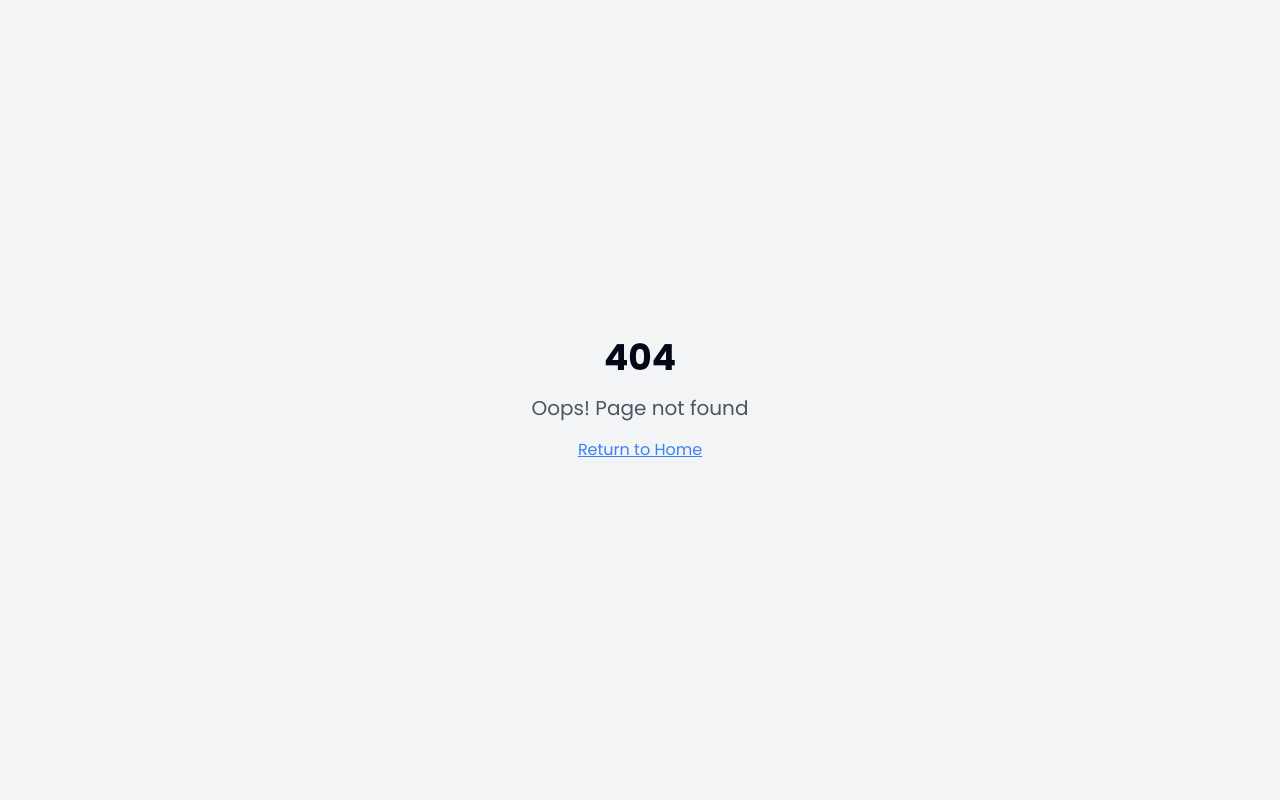
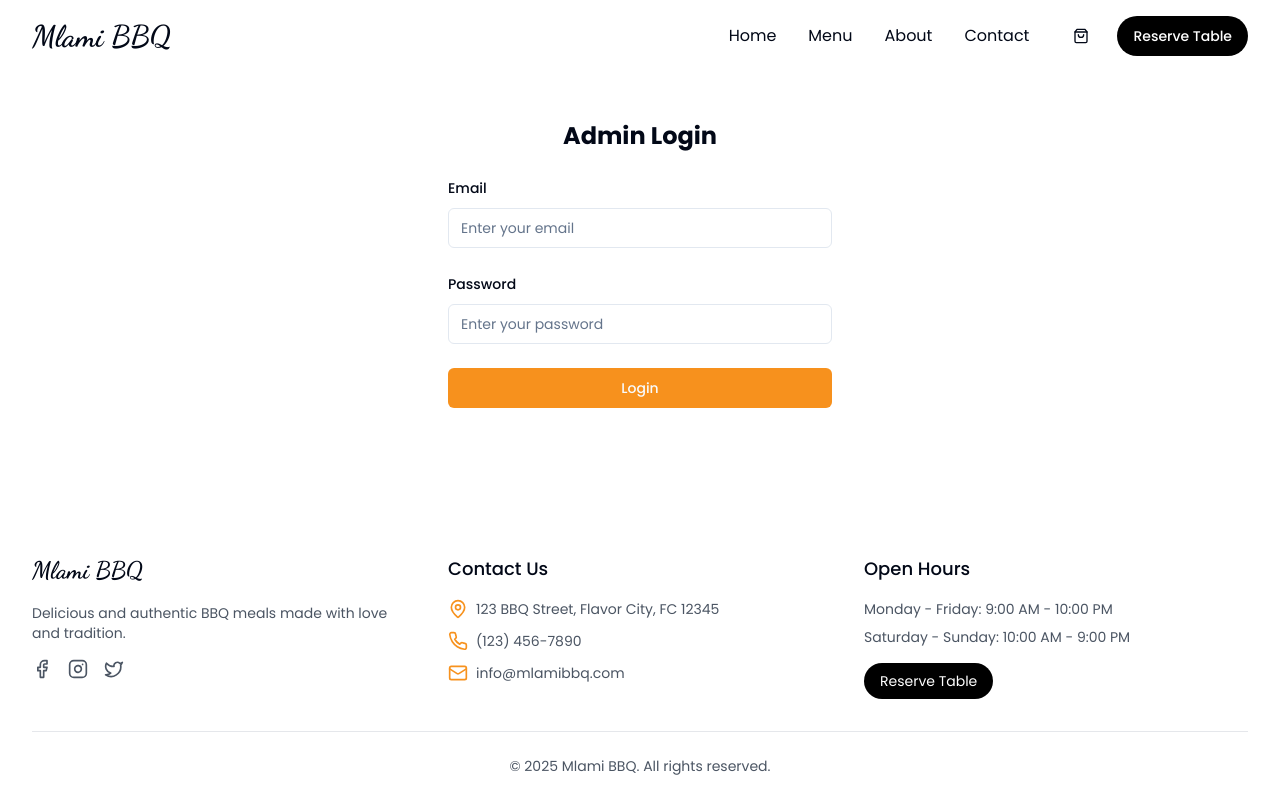
Before and after one commit to Nigiddy/mlami-bbq-website-magic, a React (Vite) app: page /login in a window 1280 px wide. Before the commit this address had no page. Built offline with nearby package versions, Linux system fonts and the light colour scheme.

Commit message:
Run database migrations
Apply the SQL schema changes to the database.

```diff
--- a/src/App.tsx
+++ b/src/App.tsx
@@ -1,37 +1,62 @@
+
 import { Toaster } from "@/components/ui/toaster";
 import { Toaster as Sonner } from "@/components/ui/sonner";
 import { TooltipProvider } from "@/components/ui/tooltip";
 import { QueryClient, QueryClientProvider } from "@tanstack/react-query";
-import { BrowserRouter, Routes, Route } from "react-router-dom";
+import { BrowserRouter, Routes, Route, Navigate } from "react-router-dom";
 import Index from "./pages/Index";
 import Menu from "./pages/Menu";
 import About from "./pages/About";
 import Contact from "./pages/Contact";
 import Reservation from "./pages/Reservation";
 import Admin from "./pages/Admin";
+import Login from "./pages/Login";
 import NotFound from "./pages/NotFound";
 import { CartProvider } from "./contexts/cart";
+import { AuthProvider } from "./contexts/AuthContext";
+import { useAuth } from "./contexts/AuthContext";
 
 const queryClient = new QueryClient();
+
+// Protected Route Component
+const ProtectedRoute = ({ children }: { children: React.ReactNode }) => {
+  const { user, isLoading } = useAuth();
+
+  if (isLoading) {
+    return <div>Loading...</div>;
+  }
+
+  return user ? <>{children}</> : <Navigate to="/login" replace />;
+};
 
 const App = () => (
   <QueryClientProvider client={queryClient}>
     <TooltipProvider>
+      <BrowserRouter>
+        <AuthProvider>
           <CartProvider>
             <Toaster />
             <Sonner />
-        <BrowserRouter>
             <Routes>
               <Route path="/" element={<Index />} />
               <Route path="/menu" element={<Menu />} />
               <Route path="/about" element={<About />} />
               <Route path="/contact" element={<Contact />} />
               <Route path="/reservation" element={<Reservation />} />
-            <Route path="/admin" element={<Admin />} />
+              <Route path="/login" element={<Login />} />
+              <Route
+                path="/admin"
+                element={
+                  <ProtectedRoute>
+                    <Admin />
+                  </ProtectedRoute>
+                }
+              />
               <Route path="*" element={<NotFound />} />
             </Routes>
+          </CartProvider>
+        </AuthProvider>
       </BrowserRouter>
-      </CartProvider>
     </TooltipProvider>
   </QueryClientProvider>
 );
--- /dev/null
+++ b/src/contexts/AuthContext.tsx
@@ -0,0 +1,113 @@
+
+import React, { createContext, useState, useContext, useEffect } from 'react';
+import { supabase } from '@/integrations/supabase/client';
+import { User, Session } from '@supabase/supabase-js';
+import { useToast } from '@/hooks/use-toast';
+import { useNavigate } from 'react-router-dom';
+
+type AuthContextType = {
+  user: User | null;
+  session: Session | null;
+  signIn: (email: string, password: string) => Promise<void>;
+  signOut: () => Promise<void>;
+  isLoading: boolean;
+};
+
+const AuthContext = createContext<AuthContextType>({
+  user: null,
+  session: null,
+  signIn: async () => {},
+  signOut: async () => {},
+  isLoading: true
+});
+
+export const AuthProvider: React.FC<{ children: React.ReactNode }> = ({ children }) => {
+  const [user, setUser] = useState<User | null>(null);
+  const [session, setSession] = useState<Session | null>(null);
+  const [isLoading, setIsLoading] = useState(true);
+  const { toast } = useToast();
+  const navigate = useNavigate();
+
+  useEffect(() => {
+    // Set up initial session
+    const getSession = async () => {
+      const { data } = await supabase.auth.getSession();
+      setSession(data.session);
+      setUser(data.session?.user ?? null);
+      setIsLoading(false);
+    };
+    getSession();
+
+    // Set up listener for auth changes
+    const { data: authListener } = supabase.auth.onAuthStateChange((event, session) => {
+      setSession(session);
+      setUser(session?.user ?? null);
+
+      // Redirect logic
+      if (event === 'SIGNED_IN') {
+        navigate('/admin');
+      } else if (event === 'SIGNED_OUT') {
+        navigate('/');
+      }
+    });
+
+    return () => {
+      authListener.subscription.unsubscribe();
+    };
+  }, [navigate]);
+
+  const signIn = async (email: string, password: string) => {
+    setIsLoading(true);
+    try {
+      const { error } = await supabase.auth.signInWithPassword({
+        email,
+        password,
+      });
+
+      if (error) throw error;
+
+      toast({
+        title: 'Login Successful',
+        description: 'Welcome to the admin dashboard',
+      });
+    } catch (error: any) {
+      toast({
+        title: 'Login Failed',
+        description: error.message,
+        variant: 'destructive'
+      });
+      throw error;
+    } finally {
+      setIsLoading(false);
+    }
+  };
+
+  const signOut = async () => {
+    setIsLoading(true);
+    try {
+      const { error } = await supabase.auth.signOut();
+      if (error) throw error;
+
+      toast({
+        title: 'Logged Out',
+        description: 'You have been successfully logged out',
+      });
+    } catch (error: any) {
+      toast({
+        title: 'Logout Failed',
+        description: error.message,
+        variant: 'destructive'
+      });
+    } finally {
+      setIsLoading(false);
+    }
+  };
+
+  return (
+    <AuthContext.Provider value={{ user, session, signIn, signOut, isLoading }}>
+      {children}
+    </AuthContext.Provider>
+  );
+};
+
+export const useAuth = () => useContext(AuthContext);
--- a/src/pages/Admin.tsx
+++ b/src/pages/Admin.tsx
@@ -1,5 +1,6 @@
 
 import { useState } from 'react';
+import { Button } from '@/components/ui/button';
 import Layout from '@/components/Layout';
 import AdminSidebar from '@/components/admin/AdminSidebar';
 import StatsCards from '@/components/admin/StatsCards';
@@ -8,11 +9,13 @@ import InventoryManagement from '@/components/admin/InventoryManagement';
 import QRCodeGenerator from '@/components/admin/QRCodeGenerator';
 import OrderDetails from '@/components/admin/OrderDetails';
 import { useOrders } from '@/hooks/useOrders';
+import { useAuth } from '@/contexts/AuthContext';
 
 const Admin = () => {
   const [activeView, setActiveView] = useState<'dashboard' | 'orders' | 'inventory' | 'qrcodes'>('dashboard');
   const [selectedOrderId, setSelectedOrderId] = useState<number | null>(null);
   const { orders, isLoading } = useOrders();
+  const { signOut } = useAuth();
 
   const selectedOrder = selectedOrderId
     ? orders.find(order => order.id === selectedOrderId)
@@ -25,16 +28,26 @@ const Admin = () => {
           <AdminSidebar activeView={activeView} setActiveView={setActiveView} />
 
           <div className="flex-1">
+            <div className="flex justify-between items-center mb-6">
+              <h1 className="text-2xl font-semibold">
+                {activeView === 'dashboard' && 'Dashboard'}
+                {activeView === 'orders' && 'Orders'}
+                {activeView === 'inventory' && 'Inventory Management'}
+                {activeView === 'qrcodes' && 'QR Code Generator'}
+              </h1>
+              <Button variant="destructive" onClick={signOut}>
+                Logout
+              </Button>
+            </div>
+
             {activeView === 'dashboard' && (
               <div className="space-y-6">
-                <h1 className="text-2xl font-semibold">Dashboard</h1>
                 <StatsCards />
               </div>
             )}
 
             {activeView === 'orders' && (
               <div className="space-y-6">
-                <h1 className="text-2xl font-semibold">Orders</h1>
                 <div className="grid grid-cols-1 lg:grid-cols-3 gap-6">
                   <div className="lg:col-span-2">
                     <OrdersTable
--- /dev/null
+++ b/src/pages/Login.tsx
@@ -0,0 +1,103 @@
+
+import React from 'react';
+import { Button } from '@/components/ui/button';
+import { Input } from '@/components/ui/input';
+import { useForm } from 'react-hook-form';
+import { useAuth } from '@/contexts/AuthContext';
+import Layout from '@/components/Layout';
+import { z } from 'zod';
+import { zodResolver } from '@hookform/resolvers/zod';
+import {
+  Form,
+  FormControl,
+  FormField,
+  FormItem,
+  FormLabel,
+  FormMessage
+} from '@/components/ui/form';
+
+// Validation schema
+const loginSchema = z.object({
+  email: z.string().email('Invalid email address'),
+  password: z.string().min(6, 'Password must be at least 6 characters')
+});
+
+const Login = () => {
+  const { signIn, isLoading } = useAuth();
+
+  // Initialize form with zod resolver
+  const form = useForm<z.infer<typeof loginSchema>>({
+    resolver: zodResolver(loginSchema),
+    defaultValues: {
+      email: '',
+      password: ''
+    }
+  });
+
+  // Handle form submission
+  const onSubmit = async (values: z.infer<typeof loginSchema>) => {
+    try {
+      await signIn(values.email, values.password);
+    } catch (error) {
+      // Error is already handled in AuthContext toast
+    }
+  };
+
+  return (
+    <Layout>
+      <div className="container mx-auto max-w-md py-12">
+        <Form {...form}>
+          <form onSubmit={form.handleSubmit(onSubmit)} className="space-y-6">
+            <h2 className="text-2xl font-bold text-center">Admin Login</h2>
+
+            <FormField
+              control={form.control}
+              name="email"
+              render={({ field }) => (
+                <FormItem>
+                  <FormLabel>Email</FormLabel>
+                  <FormControl>
+                    <Input
+                      type="email"
+                      placeholder="Enter your email"
+                      {...field}
+                    />
+                  </FormControl>
+                  <FormMessage />
+                </FormItem>
+              )}
+            />
+
+            <FormField
+              control={form.control}
+              name="password"
+              render={({ field }) => (
+                <FormItem>
+                  <FormLabel>Password</FormLabel>
+                  <FormControl>
+                    <Input
+                      type="password"
+                      placeholder="Enter your password"
+                      {...field}
+                    />
+                  </FormControl>
+                  <FormMessage />
+                </FormItem>
+              )}
+            />
+
+            <Button
+              type="submit"
+              className="w-full"
+              disabled={isLoading}
+            >
+              {isLoading ? 'Logging in...' : 'Login'}
+            </Button>
+          </form>
+        </Form>
+      </div>
+    </Layout>
+  );
+};
+
+export default Login;
```
Lines whose indentation alone changed are shown as unchanged.
